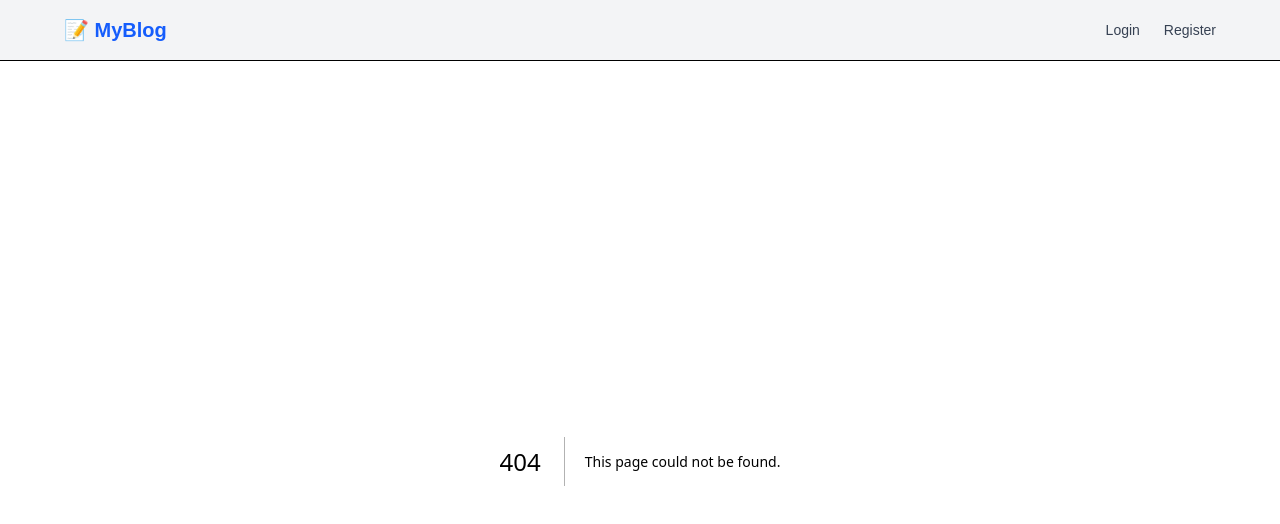
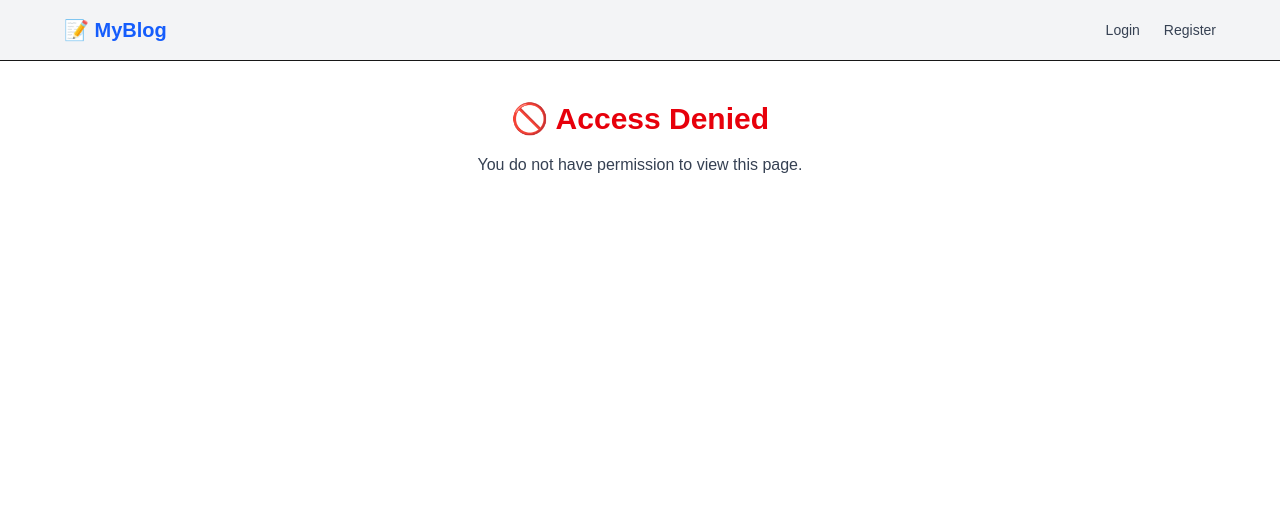
Before and after one commit to eminegurra/next-blog-app, a Next.js app: page /unauthorized in a window 1280 px wide. Before the commit this address had no page. Shown: the top 524 px of the page. Built offline with nearby package versions, Linux system fonts and the light colour scheme.

Commit message:
Middleware fixes

```diff
--- a/package.json
+++ b/package.json
@@ -10,7 +10,10 @@
   },
   "dependencies": {
     "bcryptjs": "^3.0.2",
+    "jose": "^6.0.10",
+    "js-cookie": "^3.0.5",
     "jsonwebtoken": "^9.0.2",
+    "jwt-decode": "^4.0.0",
     "mysql2": "^3.14.0",
     "next": "15.2.4",
     "react": "^19.0.0",
--- /dev/null
+++ b/src/app/admin/posts/new/page.js
@@ -0,0 +1,62 @@
+'use client';
+
+import { useState, useEffect } from 'react';
+import { useRouter } from 'next/navigation';
+import { useAuth } from '@/context/AuthContext';
+
+export default function NewPostPage() {
+  const [title, setTitle] = useState('');
+  const [content, setContent] = useState('');
+  const { role, isLoggedIn } = useAuth();
+  const router = useRouter();
+
+  useEffect(() => {
+    if (!isLoggedIn || role !== 'admin') {
+      router.push('/unauthorized'); // or '/login'
+    }
+  }, [isLoggedIn, role]);
+
+  const handleSubmit = async (e) => {
+    e.preventDefault();
+    await fetch('/api/posts', {
+      method: 'POST',
+      body: JSON.stringify({ title, content }),
+      credentials: 'include',
+    });
+    router.push('/admin/posts');
+  };
+
+  return (
+    <main className="max-w-2xl mx-auto px-6 py-10">
+      <h1 className="text-2xl font-bold mb-6">Create New Post</h1>
+      <form onSubmit={handleSubmit} className="space-y-6">
+        <div>
+          <label className="block mb-1 font-medium">Title</label>
+          <input
+            type="text"
+            value={title}
+            onChange={(e) => setTitle(e.target.value)}
+            className="w-full border px-4 py-2 rounded"
+            required
+          />
+        </div>
+        <div>
+          <label className="block mb-1 font-medium">Content</label>
+          <textarea
+            rows="6"
+            value={content}
+            onChange={(e) => setContent(e.target.value)}
+            className="w-full border px-4 py-2 rounded"
+            required
+          />
+        </div>
+        <button
+          type="submit"
+          className="bg-blue-600 text-white px-6 py-2 rounded hover:bg-blue-700"
+        >
+          Submit
+        </button>
+      </form>
+    </main>
+  );
+}
--- a/src/app/api/auth/login/route.js
+++ b/src/app/api/auth/login/route.js
@@ -16,8 +16,9 @@ export async function POST(req) {
   }
 
   const token = jwt.sign({ id: user.id, role: user.role }, SECRET, { expiresIn: '1d' });
+  console.log('token',token)
 
-  const res = NextResponse.json({ success: true });
+  const res = NextResponse.json({ success: true, role: user.role }); // ✅ Send role back
   res.cookies.set('token', token, { httpOnly: true, path: '/' });
 
   return res;
--- a/src/app/layout.js
+++ b/src/app/layout.js
@@ -1,30 +1,20 @@
-import { Geist, Geist_Mono } from "next/font/google";
-import "./globals.css";
+import './globals.css';
+import { AuthProvider } from '@/context/AuthContext';
 import Navbar from '@/components/Navbar';
 
-const geistSans = Geist({
-  variable: "--font-geist-sans",
-  subsets: ["latin"],
-});
-
-const geistMono = Geist_Mono({
-  variable: "--font-geist-mono",
-  subsets: ["latin"],
-});
-
 export const metadata = {
-  title: "Create Next App",
-  description: "Generated by create next app",
+  title: 'My Blog',
+  description: 'Next.js blog',
 };
 
 export default function RootLayout({ children }) {
   return (
     <html lang="en">
-      <body
-        className={`${geistSans.variable} ${geistMono.variable} antialiased`}
-      >
-         <Navbar />
-        {children}
+      <body>
+        <AuthProvider>
+          <Navbar />
+          {children}
+        </AuthProvider>
       </body>
     </html>
   );
--- a/src/app/login/page.js
+++ b/src/app/login/page.js
@@ -2,27 +2,32 @@
 
 import { useState } from 'react';
 import { useRouter } from 'next/navigation';
+import { useAuth } from '@/context/AuthContext'; // ✅ Import context
 
 export default function LoginPage() {
   const [email, setEmail] = useState('');
   const [password, setPassword] = useState('');
   const router = useRouter();
+  const { setAuth } = useAuth(); // ✅ make sure it's here
 
   const handleLogin = async (e) => {
     e.preventDefault();
 
     const res = await fetch('/api/auth/login', {
       method: 'POST',
+      credentials: 'include',
       body: JSON.stringify({ email, password }),
     });
 
     if (res.ok) {
-      router.push('/admin/posts');
+      const data = await res.json();
+      setAuth({ isLoggedIn: true, role: data.role }); // ✅ sets global state
+      router.push(data.role === 'admin' ? '/admin/posts/new' : '/');
     } else {
-      const { error } = await res.json();
-      alert(error || 'Login failed');
+      alert('Login failed');
     }
   };
+
 
   return (
     <main className="max-w-md mx-auto p-10">
--- a/src/app/page.js
+++ b/src/app/page.js
@@ -15,12 +15,12 @@ export default async function Home() {
 
         {/* Buttons */}
         <div className="flex gap-4 items-center justify-center flex-wrap">
-          <Link
+          {/* <Link
             href="/blog/new"
             className="rounded-full bg-blue-600 text-white px-5 py-2 hover:bg-blue-700 transition font-medium"
           >
             + Create New Post
-          </Link>
+          </Link> */}
         </div>
 
         {/* Blog Post Cards */}
--- /dev/null
+++ b/src/app/unauthorized/page.js
@@ -0,0 +1,12 @@
+'use client';
+
+export default function UnauthorizedPage() {
+  return (
+    <main className="p-10 text-center">
+      <h1 className="text-3xl font-bold text-red-600">🚫 Access Denied</h1>
+      <p className="mt-4 text-gray-700 dark:text-gray-300">
+        You do not have permission to view this page.
+      </p>
+    </main>
+  );
+}
--- a/src/components/Navbar.js
+++ b/src/components/Navbar.js
@@ -1,8 +1,11 @@
 'use client';
 
 import Link from 'next/link';
+import { useAuth } from '@/context/AuthContext';
 
 export default function Navbar() {
+  const { isLoggedIn, role, logout } = useAuth();
+
   return (
     <nav className="w-full bg-gray-100 dark:bg-gray-900 border-b p-4">
       <div className="max-w-6xl mx-auto flex justify-between items-center">
@@ -10,12 +13,30 @@ export default function Navbar() {
           📝 MyBlog
         </Link>
         <div className="flex gap-6 text-sm">
+          {!isLoggedIn ? (
+            <>
               <Link href="/login" className="hover:underline text-gray-700 dark:text-gray-200">
                 Login
               </Link>
               <Link href="/register" className="hover:underline text-gray-700 dark:text-gray-200">
                 Register
               </Link>
+            </>
+          ) : (
+            <>
+              {role === 'admin' && (
+                <Link href="/admin/posts" className="hover:underline text-gray-700 dark:text-gray-200">
+                  Dashboard
+                </Link>
+              )}
+              <button
+                onClick={logout}
+                className="hover:underline text-red-600 dark:text-red-400"
+              >
+                Logout
+              </button>
+            </>
+          )}
         </div>
       </div>
     </nav>
--- /dev/null
+++ b/src/context/AuthContext.js
@@ -0,0 +1,49 @@
+'use client';
+
+import { createContext, useContext, useEffect, useState } from 'react';
+import Cookies from 'js-cookie';
+import { jwtDecode } from 'jwt-decode';
+
+const AuthContext = createContext();
+
+export function AuthProvider({ children }) {
+  const [auth, setAuth] = useState({ isLoggedIn: false, role: null });
+
+  const refreshAuth = () => {
+    const token = Cookies.get('token');
+    if (token) {
+      try {
+        const decoded = jwtDecode(token);
+        setAuth({ isLoggedIn: true, role: decoded.role });
+      } catch (err) {
+        setAuth({ isLoggedIn: false, role: null });
+      }
+    } else {
+      setAuth({ isLoggedIn: false, role: null });
+    }
+  };
+
+  useEffect(() => {
+    refreshAuth(); // Initial check
+  }, []);
+
+  const logout = () => {
+    Cookies.remove('token');
+    setAuth({ isLoggedIn: false, role: null });
+    window.location.href = '/login';
+  };
+
+  return (
+  <AuthContext.Provider value={{
+    ...auth,
+    setAuth,         // now available everywhere
+    refreshAuth,
+    logout,
+  }}>
+    {children}
+  </AuthContext.Provider>
+
+  );
+}
+
+export const useAuth = () => useContext(AuthContext);
--- a/src/middleware.js
+++ b/src/middleware.js
@@ -1,23 +1,32 @@
 import { NextResponse } from 'next/server';
-import jwt from 'jsonwebtoken';
+import { jwtVerify } from 'jose';
 
-const SECRET = process.env.JWT_SECRET || 'super-secret';
+const SECRET = process.env.JWT_SECRET;
+const encoder = new TextEncoder();
+const secretKey = encoder.encode(SECRET);
 
 export const config = {
-  matcher: ['/admin/:path*'],
+  matcher: ['/admin/:path*'], // protect only /admin/*
 };
 
-export function middleware(req) {
+export async function middleware(req) {
   const token = req.cookies.get('token')?.value;
 
-  try {
-    const user = jwt.verify(token, SECRET);
-    if (user.role !== 'admin') {
-      return NextResponse.redirect(new URL('/unauthorized', req.url));
-    }
-  } catch (err) {
+  if (!token) {
     return NextResponse.redirect(new URL('/login', req.url));
   }
 
-  return NextResponse.next();
+  try {
+    const { payload } = await jwtVerify(token, secretKey);
+
+    if (payload.role !== 'admin') {
+      return NextResponse.redirect(new URL('/unauthorized', req.url));
+    }
+
+    // Token verified, allow access
+    return NextResponse.next();
+  } catch (err) {
+    console.error('⛔ JWT verification failed:', err.message);
+    return NextResponse.redirect(new URL('/login', req.url));
+  }
 }
```
Also changed, not shown: 1 other file (tests, documents, lock files or other folders). Lines whose indentation alone changed are shown as unchanged.
